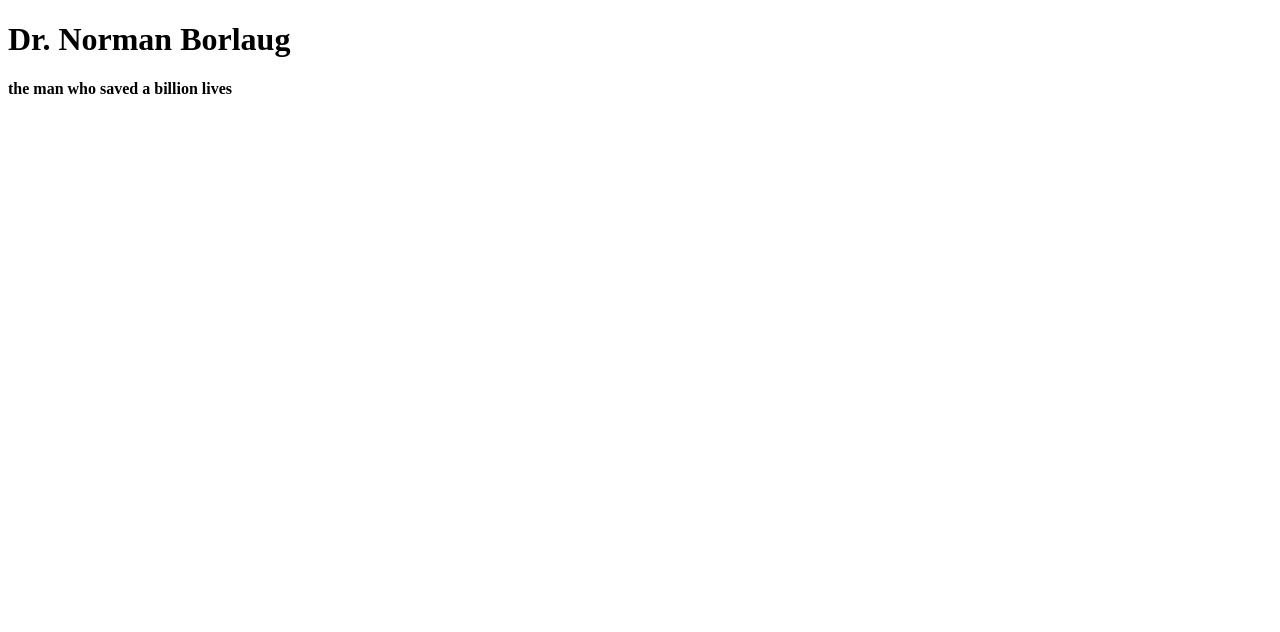
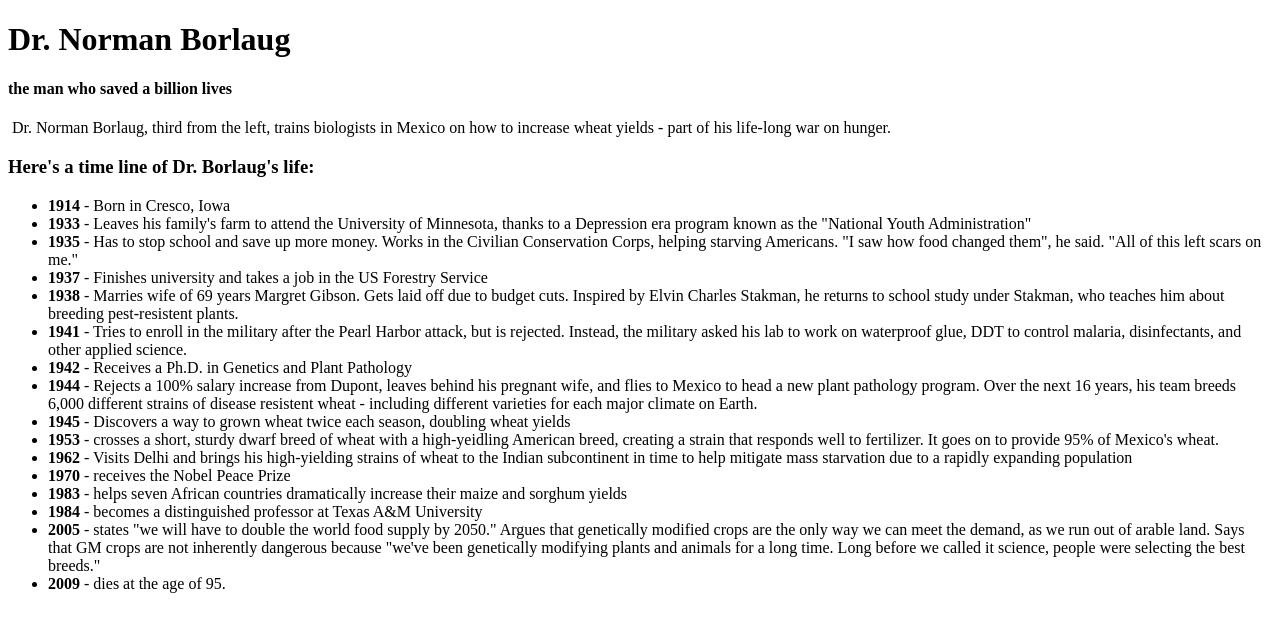
Before and after one commit to JauJau088/microverse-trial-abraham-jauhari, a plain HTML site: page index.html in a window 1280 px wide. Drawn offline with Linux system fonts and the light colour scheme.

Commit message:
add feature 5 & 6

```diff
--- a/index.html
+++ b/index.html
@@ -12,7 +12,61 @@
       <h4> the man who saved a billion lives</h4>
       <div id="img-div">
         <img src="" alt="" id="image">
+        <caption id="img-caption">Dr. Norman Borlaug, third from the left, trains biologists in Mexico on how to increase wheat yields - part of his life-long war on hunger.</caption>
 
+      </div>
+      <div id="tribute-info">
+        <h3>Here's a time line of Dr. Borlaug's life:</h3>
+        <ul>
+          <li>
+            <b>1914</b> - Born in Cresco, Iowa
+          </li>
+          <li>
+            <b>1933</b> - Leaves his family's farm to attend the University of Minnesota, thanks to a Depression era program known as the "National Youth Administration"
+          </li>
+          <li>
+            <b>1935</b> - Has to stop school and save up more money. Works in the Civilian Conservation Corps, helping starving Americans. "I saw how food changed them", he said. "All of this left scars on me."
+          </li>
+          <li>
+            <b>1937</b> - Finishes university and takes a job in the US Forestry Service
+          </li>
+          <li>
+            <b>1938</b> - Marries wife of 69 years Margret Gibson. Gets laid off due to budget cuts. Inspired by Elvin Charles Stakman, he returns to school study under Stakman, who teaches him about breeding pest-resistent plants.
+          </li>
+          <li>
+            <b>1941</b> - Tries to enroll in the military after the Pearl Harbor attack, but is rejected. Instead, the military asked his lab to work on waterproof glue, DDT to control malaria, disinfectants, and other applied science.
+          </li>
+          <li>
+            <b>1942</b> - Receives a Ph.D. in Genetics and Plant Pathology
+          </li>
+          <li>
+            <b>1944</b> - Rejects a 100% salary increase from Dupont, leaves behind his pregnant wife, and flies to Mexico to head a new plant pathology program. Over the next 16 years, his team breeds 6,000 different strains of disease resistent wheat - including different varieties for each major climate on Earth.
+          </li>
+          <li>
+            <b>1945</b> - Discovers a way to grown wheat twice each season, doubling wheat yields
+          </li>
+          <li>
+            <b>1953</b> - crosses a short, sturdy dwarf breed of wheat with a high-yeidling American breed, creating a strain that responds well to fertilizer. It goes on to provide 95% of Mexico's wheat.
+          </li>
+          <li>
+            <b>1962</b> - Visits Delhi and brings his high-yielding strains of wheat to the Indian subcontinent in time to help mitigate mass starvation due to a rapidly expanding population
+          </li>
+          <li>
+            <b>1970</b> - receives the Nobel Peace Prize
+          </li>
+          <li>
+            <b>1983</b> - helps seven African countries dramatically increase their maize and sorghum yields
+          </li>
+          <li>
+            <b>1984</b> - becomes a distinguished professor at Texas A&M University
+          </li>
+          <li>
+            <b>2005</b> - states "we will have to double the world food supply by 2050." Argues that genetically modified crops are the only way we can meet the demand, as we run out of arable land. Says that GM crops are not inherently dangerous because "we've been genetically modifying plants and animals for a long time. Long before we called it science, people were selecting the best breeds."
+          </li>
+          <li>
+            <b>2009</b> - dies at the age of 95.
+          </li>
+        </ul>
       </div>
     </main>
 
```
